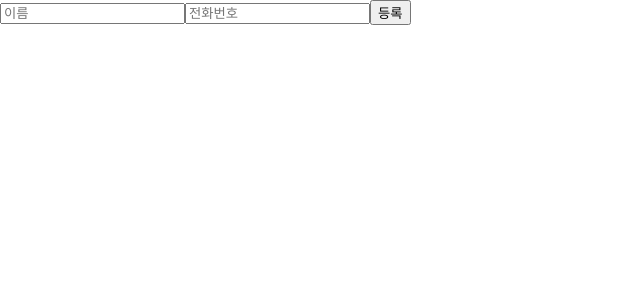
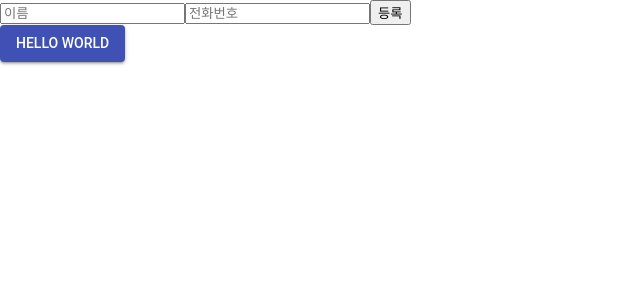
Before and after one commit to logostory/orderbook-frontend, a React (Create React App) app: page / in a window 1280 px wide. Shown: the top 300 px of the page, without its empty margins (0-640 px from the left). Built offline with nearby package versions, Linux system fonts and the light colour scheme.

Commit message:
material ui 설치

```diff
--- a/package.json
+++ b/package.json
@@ -3,6 +3,7 @@
   "version": "0.1.0",
   "private": true,
   "dependencies": {
+    "@material-ui/core": "^3.5.1",
     "axios": "^0.18.0",
     "react": "^16.6.1",
     "react-dom": "^16.6.1",
--- a/src/App.js
+++ b/src/App.js
@@ -1,4 +1,5 @@
 import React, { Component } from 'react';
+import Button from '@material-ui/core/Button';
 import PhoneForm from './components/PhoneForm';
 
 class App extends Component {
@@ -11,6 +12,9 @@ class App extends Component {
         <PhoneForm
           onCreate={this.handleCreate}
         />
+        <Button variant="contained" color="primary">
+        Hello World
+        </Button>
       </div>
     );
   }
```
Also changed, not shown: 1 other file (tests, documents, lock files or other folders).
